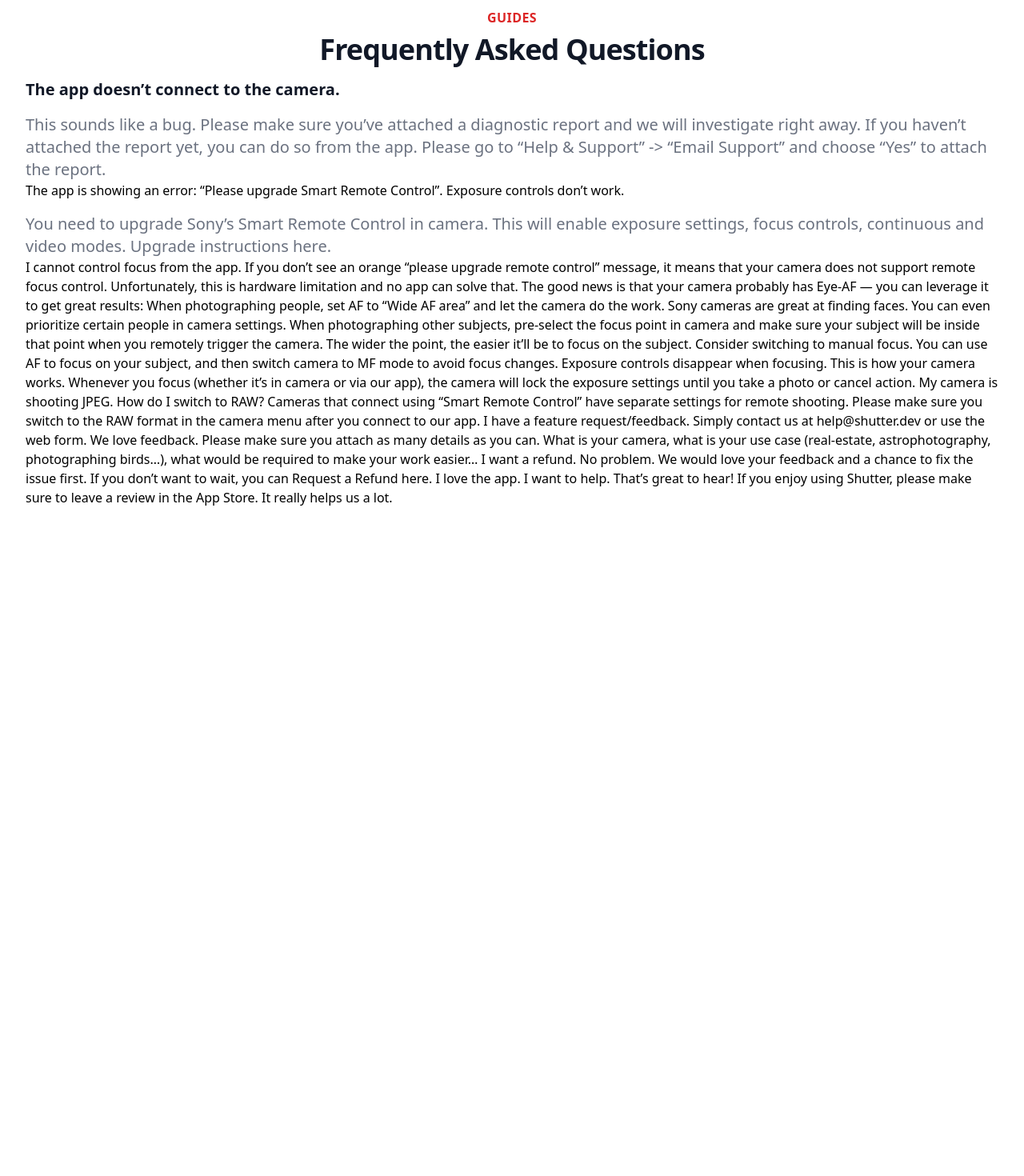
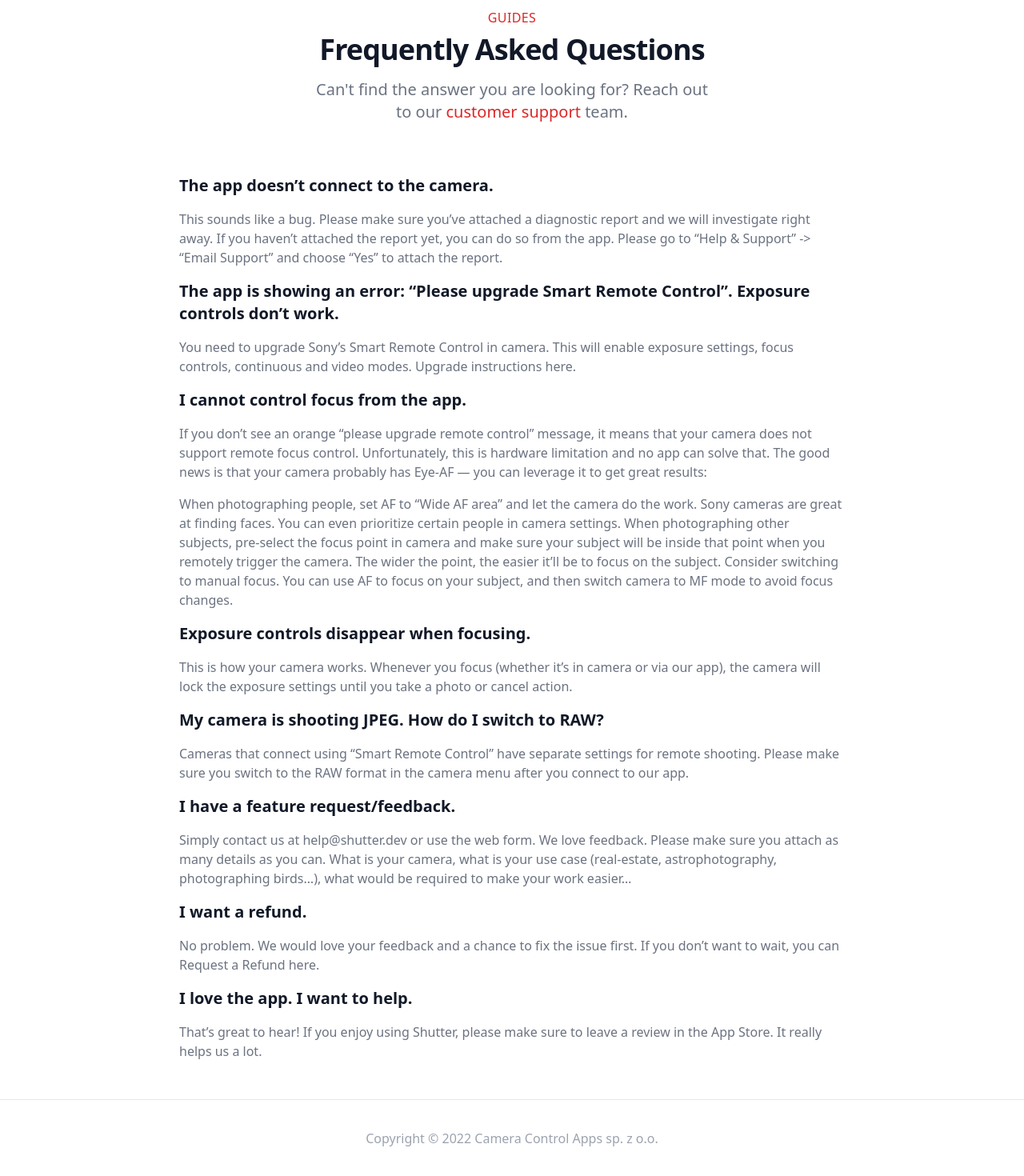
Before and after one commit to gswirski/shutter-website, a Next.js app: page /guides/faq in a window 1280 px wide. Shown: the part 118-1588 px from the top of the page at 80% size. Before the commit the page ends 800 px from the top, so only its background shows below. Built offline with nearby package versions, Linux system fonts and the light colour scheme.

Commit message:
remove unnecessary elements, default link styling, footer, faq

```diff
--- /dev/null
+++ b/components/footer.js
@@ -0,0 +1,29 @@
+import Link from "next/link"
+
+const navigation = [
+    { name: 'Features', href: '/' },
+    { name: 'Cameras', href: '/cameras' },
+    { name: 'Guides', href: '/guides' },
+    { name: 'FAQ', href: '/guides/faq' },
+    { name: 'Contact', href: '/contact' },
+    { name: 'Buy Now', href: '/buy' }
+  ]
+
+export default function Footer() {
+    return (
+        <footer className="flex items-center justify-center w-full h-24 border-t">
+        <nav className="relative flex items-center justify-between sm:h-10 lg:justify-start" aria-label="Global">
+          <span className="text-gray-400">Copyright &copy; 2022 Camera Control Apps sp. z o.o.</span>
+          {/*<div className="md:ml-10 md:pr-4 md:space-x-8">
+            {navigation.map((item) => (
+              <Link key={item.name} href={item.href}>
+                <a className="font-medium text-gray-500 hover:text-gray-900">
+                  {item.name}
+                </a>
+              </Link>
+            ))}
+            </div>*/}
+        </nav>
+      </footer>
+    )
+}
--- a/components/header.js
+++ b/components/header.js
@@ -36,7 +36,7 @@
                     <a href="/">
                       <span className="sr-only">Shutter</span>
                       <img
-                        className="h-8 w-auto sm:h-10"
+                        className="h-10 w-auto"
                         src="/icon.svg"
                         />
                     </a>
@@ -82,7 +82,7 @@
                   <div className="px-5 pt-4 flex items-center justify-between">
                     <div>
                       <img
-                        className="h-8 w-auto"
+                        className="h-10 w-auto"
                         src="/icon.svg"
                         alt=""
                       />
--- a/components/menu.js
+++ b/components/menu.js
@@ -26,7 +26,7 @@
                     <a href="/">
                       <span className="sr-only">Shutter</span>
                       <img
-                        className="h-8 w-auto sm:h-10"
+                        className="h-10 w-auto"
                         src="/icon.svg"
                         />
                     </a>
@@ -72,7 +72,7 @@
                   <div className="px-5 pt-4 flex items-center justify-between">
                     <div>
                       <img
-                        className="h-8 w-auto"
+                        className="h-10 w-auto"
                         src="/icon.svg"
                         alt=""
                       />
--- a/pages/guides/faq.js
+++ b/pages/guides/faq.js
@@ -1,39 +1,8 @@
 /* This example requires Tailwind CSS v2.0+ */
-import { DocumentTextIcon } from '@heroicons/react/outline'
 import Head from 'next/head'
 import Link from 'next/link'
+import Footer from '../../components/footer'
 import Menu from '../../components/menu'
-
-
-const features = [
-  {
-    name: 'Frequently Asked Questions',
-    description: "",
-    icon: DocumentTextIcon,
-    href: "/guides/faq"
-  },
-  {
-    name: 'How to connect with the camera',
-    description:
-      "We’ve designed Shutter to be as easy to connect as possible. Follow this guide to connect the app with your camera.",
-    icon: DocumentTextIcon,
-    href: "/guides/connect"
-  },
-  {
-    name: 'How to update Sony’s Smart Remote Control',
-    description:
-      "Some Sony cameras come with an older version of “Smart Remote Control” software. The most popular examples are Sony a5000, a5100, a6000, a6300, a6500, a7 I / II, a7R I / II, a7S I / II. If exposure settings are greyed out, please follow the update guide to fix the problem.",
-    icon: DocumentTextIcon,
-    href: "/update"
-  },
-  {
-    name: 'How to focus with the Sony a7III',
-    description:
-      "… or a6100, a6400, a6600, a7RIII. Unfortunately, these cameras don’t allow remote apps like Imaging Edge Mobile or Shutter to control focus points. This is a hardware limitation that no remote app can work around.      This doesn’t mean you cannot take sharp pictures. Read on this guide to learn more.            ",
-    icon: DocumentTextIcon,
-    href: "/guides/focus"
-  },
-]
 
 export default function Guides() {
   return (
@@ -46,10 +15,10 @@
       <Menu />
 
       <div className="py-12 bg-white">
-        <div className="max-w-7xl mx-auto px-4 sm:px-6 lg:px-8">
-          <div className="">
+        <div className="max-w-4xl mx-auto px-4 sm:px-6 lg:px-8">
+          <div className="pb-12">
             <Link href="/guides">
-                <a className="block lg:text-center text-base text-red-600 font-semibold tracking-wide uppercase hover:underline underline-offset-2 decoration-1">
+                <a className="block lg:text-center default-a font-semibold tracking-wide uppercase">
                     Guides
                 </a>
             </Link>
@@ -57,47 +26,91 @@
               Frequently Asked Questions
             </p>
 
+            <p className="mt-4 max-w-lg text-xl text-gray-500 lg:mx-auto lg:text-center">
+              Can't find the answer you are looking for? Reach out to our{' '}
+              <Link href="/contact">
+                <a className="default-a">customer support</a>
+              </Link>
+              {' '}team.
+            </p>
+          </div>
+          <div>
+
             <h4 className="mt-4 text-xl text-gray-900 font-semibold">The app doesn’t connect to the camera.</h4>
 
-            <p className="mt-4 text-xl text-gray-500">
+            <p className="mt-4 text-base text-gray-500">
                 This sounds like a bug. Please make sure you’ve attached a diagnostic report and we will investigate right away. If you haven’t attached the report yet, you can do so from the app. Please go to “Help & Support” -> “Email Support” and choose “Yes” to attach the report.
             </p>
 
-<h4>The app is showing an error: “Please upgrade Smart Remote Control”. Exposure controls don’t work.</h4>
+            <h4 className="mt-4 text-xl text-gray-900 font-semibold">
+The app is showing an error: “Please upgrade Smart Remote Control”. Exposure controls don’t work.
+</h4>
 
-<p className="mt-4 text-xl text-gray-500">
+<p className="default-p">
 You need to upgrade Sony’s Smart Remote Control in camera. This will enable exposure settings, focus controls, continuous and video modes. Upgrade instructions here.
 </p>
 
+<h4 className="mt-4 text-xl text-gray-900 font-semibold">
 I cannot control focus from the app.
+</h4>
 
+<p className="default-p">
 If you don’t see an orange “please upgrade remote control” message, it means that your camera does not support remote focus control. Unfortunately, this is hardware limitation and no app can solve that. The good news is that your camera probably has Eye-AF — you can leverage it to get great results:
+</p>
 
+<p className="default-p">
 When photographing people, set AF to “Wide AF area” and let the camera do the work. Sony cameras are great at finding faces. You can even prioritize certain people in camera settings.
 When photographing other subjects, pre-select the focus point in camera and make sure your subject will be inside that point when you remotely trigger the camera. The wider the point, the easier it’ll be to focus on the subject.
 Consider switching to manual focus. You can use AF to focus on your subject, and then switch camera to MF mode to avoid focus changes.
+</p>
+
+<h4 className="mt-4 text-xl text-gray-900 font-semibold">
 Exposure controls disappear when focusing.
+</h4>
 
+<p className="default-p">
 This is how your camera works. Whenever you focus (whether it’s in camera or via our app), the camera will lock the exposure settings until you take a photo or cancel action.
+</p>
 
+<h4 className="mt-4 text-xl text-gray-900 font-semibold">
 My camera is shooting JPEG. How do I switch to RAW?
+</h4>
 
+<p className="default-p">
 Cameras that connect using “Smart Remote Control” have separate settings for remote shooting. Please make sure you switch to the RAW format in the camera menu after you connect to our app.
+</p>
 
+<h4 className="mt-4 text-xl text-gray-900 font-semibold">
 I have a feature request/feedback.
+</h4>
 
+<p className="default-p">
 Simply contact us at help@shutter.dev or use the web form. We love feedback. Please make sure you attach as many details as you can. What is your camera, what is your use case (real-estate, astrophotography, photographing birds…), what would be required to make your work easier…
+</p>
 
+<h4 className="mt-4 text-xl text-gray-900 font-semibold">
 I want a refund.
+</h4>
 
+<p className="default-p">
 No problem. We would love your feedback and a chance to fix the issue first. If you don’t want to wait, you can Request a Refund here.
+</p>
 
+<h4 className="mt-4 text-xl text-gray-900 font-semibold">
 I love the app. I want to help.
+</h4>
 
+<p className="default-p">
 That’s great to hear! If you enjoy using Shutter, please make sure to leave a review in the App Store. It really helps us a lot.
+</p>
             </div>
         </div>
       </div>
+
+
+      <Footer />
     </div>
+
+
   )
 }
--- a/styles/globals.css
+++ b/styles/globals.css
@@ -5,3 +5,11 @@
 body {
   overscroll-behavior-x: none;
 }
+
+.default-a {
+  @apply underline-offset-2 decoration-1 text-red-600 hover:text-red-400 font-medium;
+}
+
+.default-p {
+  @apply mt-4 text-base text-gray-500;
+}
```
Also changed, not shown: pages/guides/index.js (+6 -3 lines), pages/index.js (+3 -135 lines).
